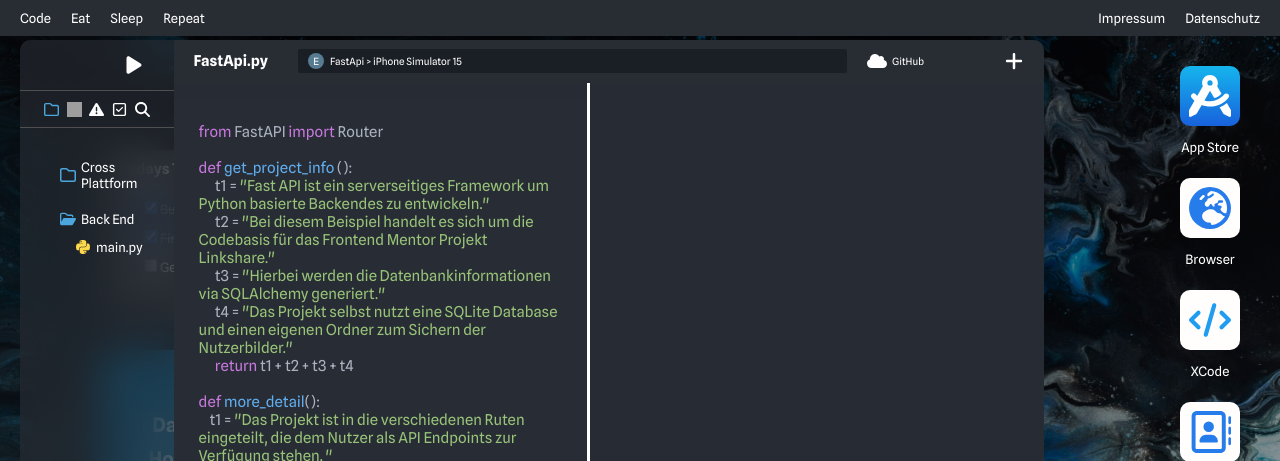
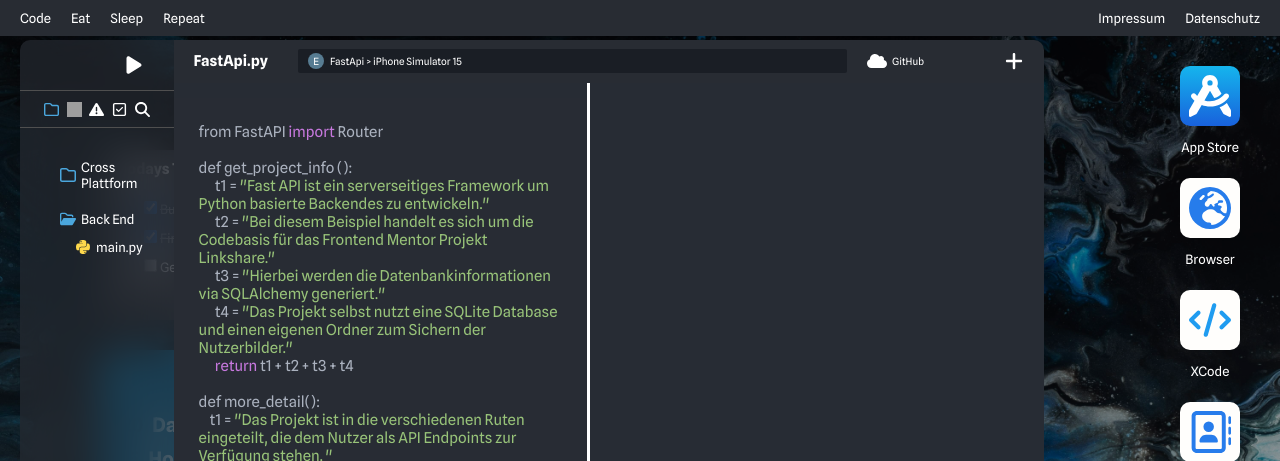
Before and after one commit to JoelStorr/portfolioWebsiteReact, a React (Vite) app: page /xcode in a window 1280 px wide. Shown: the top 461 px of the page. Built offline with nearby package versions, Linux system fonts and the light colour scheme; grey boxes are pictures that could not be loaded.

Commit message:
Added Light Build to Website

```diff
--- a/src/Pages/Desktop/XCode/XCode.jsx
+++ b/src/Pages/Desktop/XCode/XCode.jsx
@@ -1,7 +1,9 @@
 import { useState } from "react";
 import { Link } from "react-router-dom";
-import SyntaxHighlighter from "react-syntax-highlighter";
+import {Light as SyntaxHighlighter} from "react-syntax-highlighter";
 import { atomOneDark } from "react-syntax-highlighter/dist/esm/styles/hljs";
+import dart from "react-syntax-highlighter/dist/esm/languages/hljs/dart";
+import python from "react-syntax-highlighter/dist/esm/languages/hljs/python";
 import "./XCode.css";
 
 let CodeView = {
@@ -552,10 +554,12 @@ function XCodeCodeElement({ codeString, language }) {
     overflowX: "hidden",
   };
 
+  SyntaxHighlighter.registerLanguage('dart', dart)
+  SyntaxHighlighter.registerLanguage('python', python)
   return (
     <div className="code">
       <SyntaxHighlighter
-        language={language}
+        language={'dart'}
         style={atomOneDark}
         customStyle={editorCustomStyle}
         wrapLongLines={true}
```
